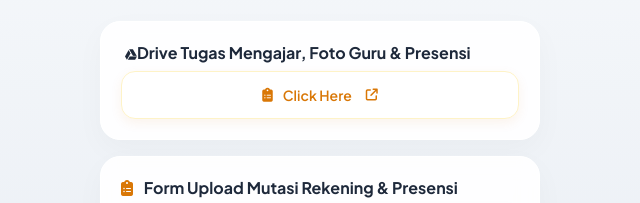
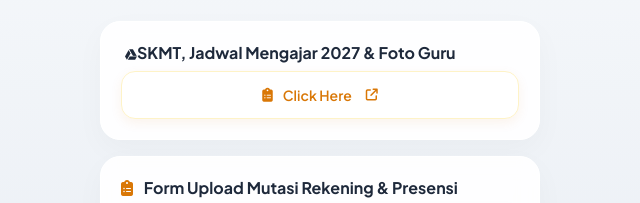
Before and after one commit to MrSukses89/icon_work_V, a plain HTML site: page index.html in a window 1280 px wide. Shown: the part 187-390 px from the top of the page, 320-960 px from the left. Drawn offline with Linux system fonts and the light colour scheme.

```diff
--- a/index.html
+++ b/index.html
@@ -497,7 +497,7 @@
 
 <!--isi data Tugas mengajar dan presensi-->
   <div class="card">
-                <h2><i class="fa-brands fa-google-drive" style="font-size: 12px; margin-left: 4px;"></i></i>Drive Tugas Mengajar, Foto Guru & Presensi</h2>
+                <h2><i class="fa-brands fa-google-drive" style="font-size: 12px; margin-left: 4px;"></i></i>SKMT, Jadwal Mengajar 2027 & Foto Guru</h2>
                 <a href="https://docs.google.com/forms/d/e/1FAIpQLSf9yCUfnKgl21Nhtfo1gGrZruWySAuMfKBM1zbJxUpURs90bA/viewform?usp=publish-editor" target="_blank" class="btn-drive">
                     <i class="fa-solid fa-clipboard-list"></i>
                     <span>Click Here</span>
```
